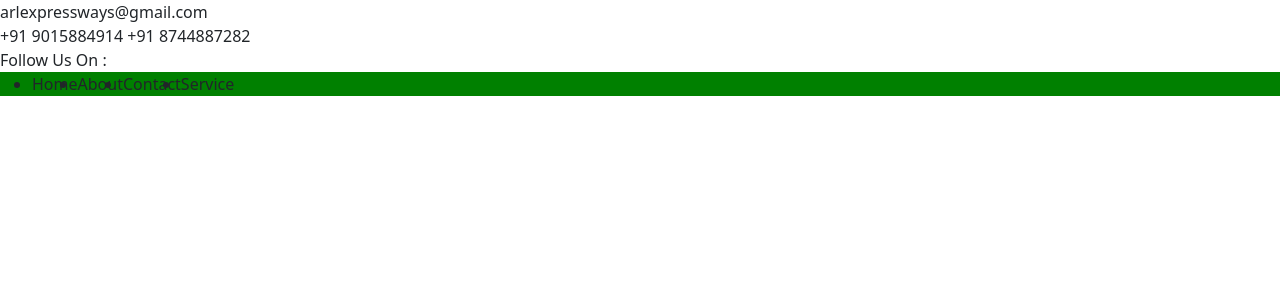
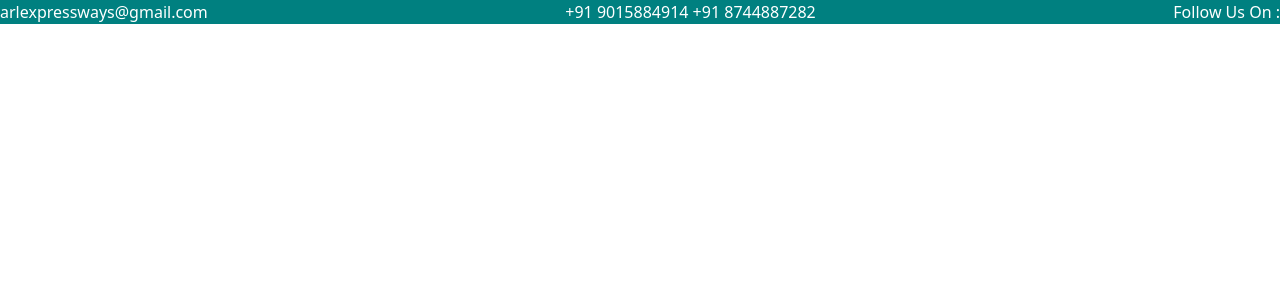
Before and after one commit to satyamdev88/ARL-Expressways-Website, a Django app: page / in a window 1280 px wide. Shown: the top 300 px of the page. Run offline with Django 4.2, Linux system fonts and the light colour scheme; some libraries are stand-ins or nearby versions.

Commit message:
Change in color of contact info class

```diff
--- a/Arl_v3/static/css/style.css
+++ b/Arl_v3/static/css/style.css
@@ -3,6 +3,6 @@
     padding: 0;
     box-sizing: border-box;
 }
-nav{
-    background-color: green;
+.contact_info{
+    background-color: teal;
 }
--- a/Arl_v3/templates/base.html
+++ b/Arl_v3/templates/base.html
@@ -11,7 +11,7 @@
 </head>
 <body>
     <header>
-        <div>
+        <div class="contact_info d-flex justify-content-between text-white ">
             <div>
                 <span>
                     arlexpressways@gmail.com
@@ -26,12 +26,7 @@
             </div>
         </div>
         <nav>
-            <ul class="d-flex">
-                <li class="list-style-none">Home</li>
-                <li class="list-style-none">About</li>
-                <li class="list-style-none">Contact</li>
-                <li class="list-style-none">Service</li>
-            </ul>
+
         </nav>
     </header>
     <script src="../static/js/bootstrap.bundle.js"></script>
--- /dev/null
+++ b/Arl_v3/templates/navbar.html
@@ -0,0 +1,6 @@
+<ul class="d-flex">
+    <li class="nav-link">Home</li>
+    <li class="nav-link">Service</li>
+    <li class="nav-link">About</li>
+    <li class="nav-link">Contact</li>
+</ul>
```
